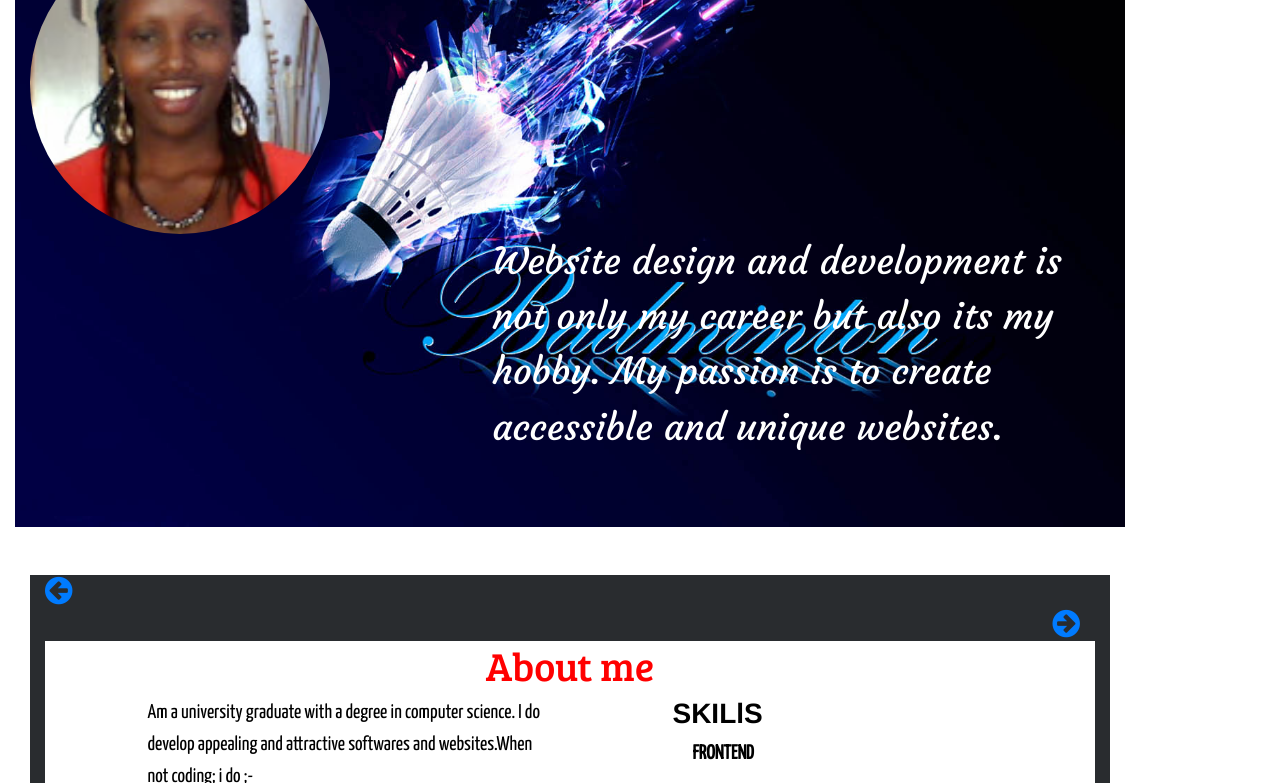
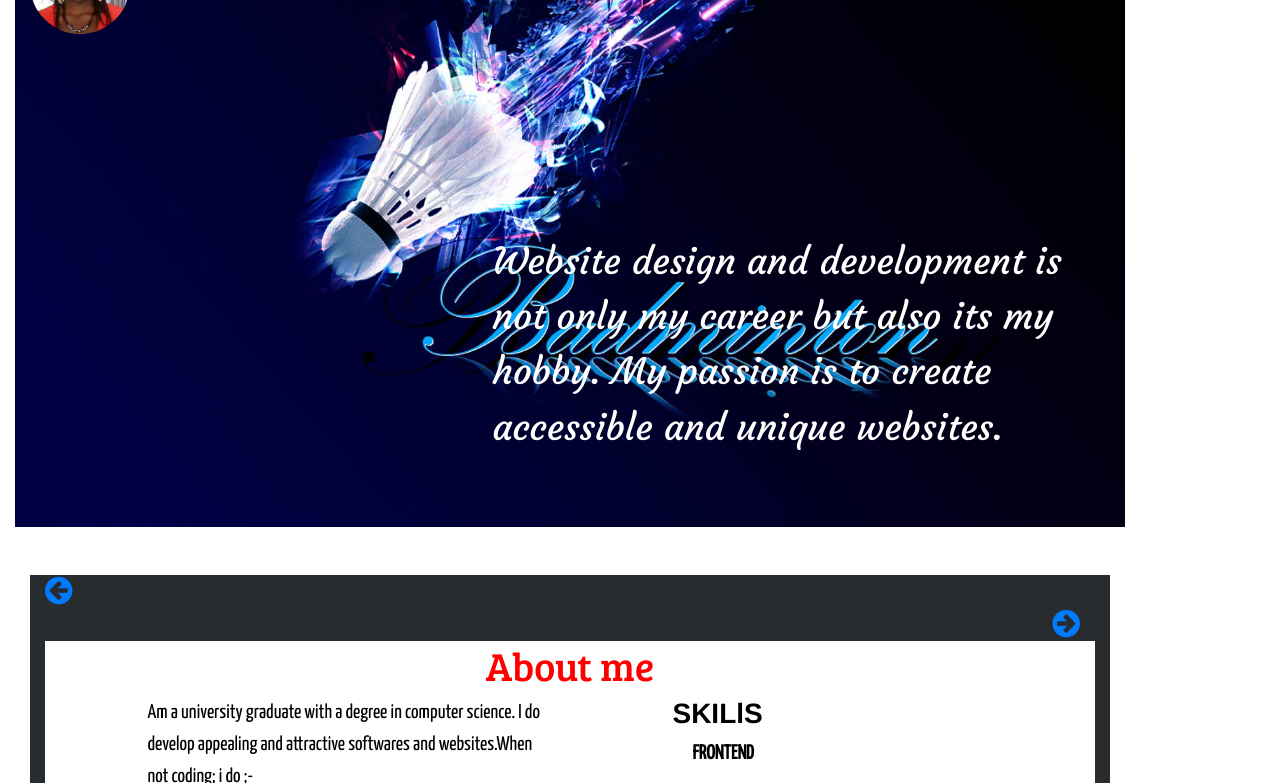
Before and after one commit to misoi/misoi.github.io, a plain HTML site: page index.html in a window 1280 px wide. Shown: the part 174-957 px from the top of the page. Drawn offline with nearby package versions, Linux system fonts and the light colour scheme; some icons are missing.

Commit message:
reduced the image size on home page and remove the space between home and about me

```diff
--- a/css/app.css
+++ b/css/app.css
@@ -46,14 +46,14 @@ padding: 20px;
     color: white;
 }
 .img{
-   border-radius:20px ;
+   border-radius:100px ;
 }
 .pi{
     color: black;
 }
 .img img{
-    width: 300px;
-    height: 300px;
+    width: 100px;
+    height: 100px;
     display: block;
     border-radius: 100%;
 }
@@ -105,6 +105,9 @@ background-color: #33383b;
 }
 .hi{
     height: 60px;
+}
+.h{
+    height: 200px
 }
 .m{
     font-size: 40px;
--- a/index.html
+++ b/index.html
@@ -41,7 +41,7 @@
       <div class="row">
   <div class="large-4 columns">
             <div class="staticBall img" style="positon:relative;visibility:visible">
-      <img src="img/Snapshot_20140302_28.JPG" />
+      <img src="img/Snapshot_20140302_28.JPG" width="10px" height="5px" class="img">
       </div>
 
             </div>
@@ -51,7 +51,7 @@
         <div class="p">
   HEY,I AM CHEPKEMOI CYNTHIA</div>
           </div> </div>
-
+<div class="large-12 columns h"></div>
 <div class="row">
   <div class=" large-5 columns"><!-- ... --></div>
   <div class="large-7 columns  ">
```
